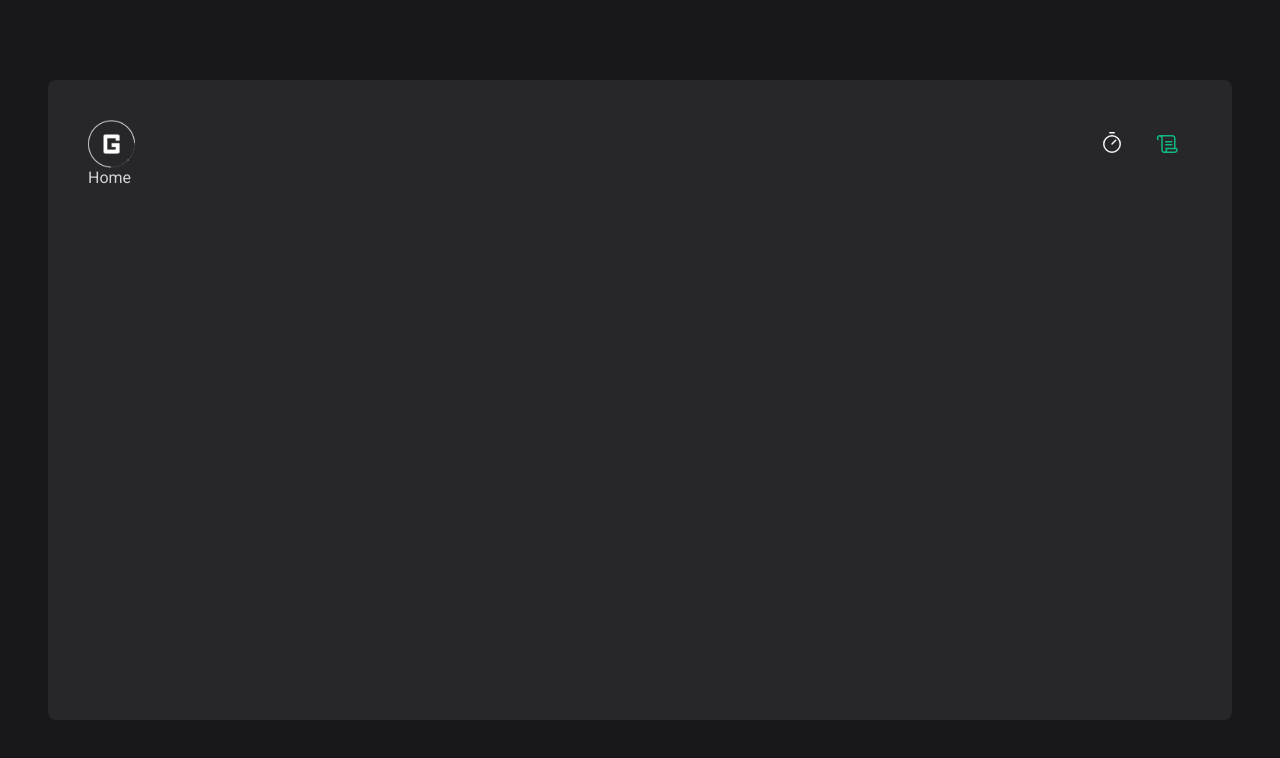
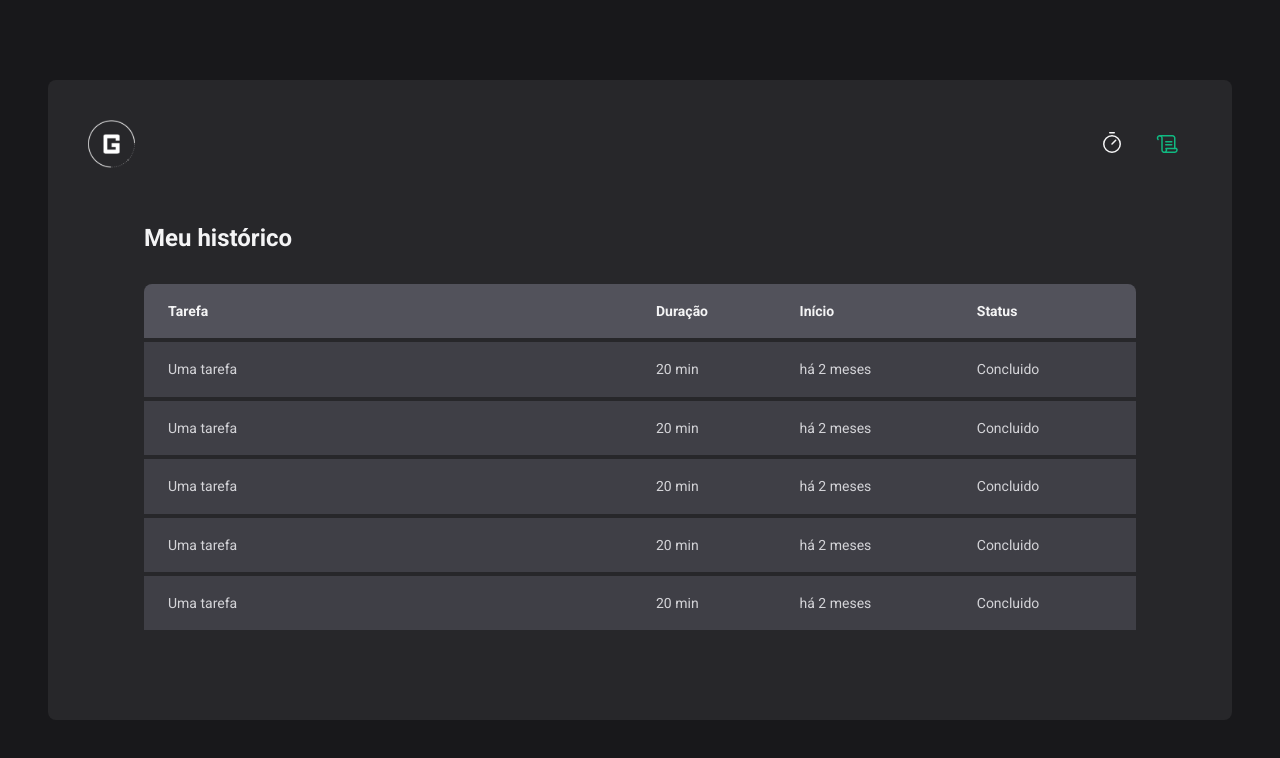
Before and after one commit to GabrielS0ares/timer-pomodoro, a React (Vite) app: page /history in a window 1280 px wide. Shown: the top 758 px of the page. Built offline with nearby package versions, Linux system fonts and the light colour scheme.

Commit message:
Feat: Páginas e rotas - Página: History

```diff
--- a/src/Router.tsx
+++ b/src/Router.tsx
@@ -1,7 +1,8 @@
 import { Routes, Route } from 'react-router-dom'
-import History from './pages/History'
+
 import { DefaultLayout } from './layouts/DefaultLayout'
 import Home from './pages/Home'
+import History from './pages/History'
 
 export function Router() {
   return (
--- a/src/pages/History.tsx
+++ /dev/null
@@ -1,3 +0,0 @@
-export default function History() {
-  return <>Home</>
-}
--- /dev/null
+++ b/src/pages/History/index.tsx
@@ -0,0 +1,54 @@
+import { HistoryContainer, HistoryList } from './styles'
+
+export default function History() {
+  return (
+    <HistoryContainer>
+      <h1>Meu histórico</h1>
+
+      <HistoryList>
+        <table>
+          <thead>
+            <tr>
+              <th>Tarefa</th>
+              <th>Duração</th>
+              <th>Início</th>
+              <th>Status</th>
+            </tr>
+          </thead>
+          <tbody>
+            <tr>
+              <td>Uma tarefa</td>
+              <td>20 min</td>
+              <td>há 2 meses</td>
+              <td>Concluido</td>
+            </tr>
+            <tr>
+              <td>Uma tarefa</td>
+              <td>20 min</td>
+              <td>há 2 meses</td>
+              <td>Concluido</td>
+            </tr>
+            <tr>
+              <td>Uma tarefa</td>
+              <td>20 min</td>
+              <td>há 2 meses</td>
+              <td>Concluido</td>
+            </tr>
+            <tr>
+              <td>Uma tarefa</td>
+              <td>20 min</td>
+              <td>há 2 meses</td>
+              <td>Concluido</td>
+            </tr>
+            <tr>
+              <td>Uma tarefa</td>
+              <td>20 min</td>
+              <td>há 2 meses</td>
+              <td>Concluido</td>
+            </tr>
+          </tbody>
+        </table>
+      </HistoryList>
+    </HistoryContainer>
+  )
+}
--- /dev/null
+++ b/src/pages/History/styles.ts
@@ -0,0 +1,63 @@
+import styled from 'styled-components'
+
+export const HistoryContainer = styled.main`
+  flex: 1;
+  padding: 3.5rem;
+
+  display: flex;
+  flex-direction: column;
+
+  h1 {
+    font-size: 1.5rem;
+    color: ${(props) => props.theme['zinc-100']};
+  }
+
+  table {
+    width: 100%;
+    border-collapse: collapse;
+    min-width: 600px;
+
+    th {
+      background-color: ${(props) => props.theme['zinc-600']};
+      padding: 1rem;
+      text-align: left;
+      color: ${(props) => props.theme['zinc-100']};
+
+      font-size: 0.875rem;
+      line-height: 1.6;
+
+      &:first-child {
+        border-top-left-radius: 8px;
+        padding-left: 1.5rem;
+      }
+
+      &:last-child {
+        border-top-right-radius: 8px;
+        padding-right: 1.5rem;
+      }
+    }
+
+    td {
+      background-color: ${(props) => props.theme['zinc-700']};
+      border-top: 4px solid ${(props) => props.theme['zinc-800']};
+      padding: 1rem;
+
+      font-size: 0.875rem;
+      line-height: 1.6;
+
+      &:first-child {
+        padding-left: 1.5rem;
+        width: 50%;
+      }
+
+      &:last-child {
+        padding-right: 1.5rem;
+      }
+    }
+  }
+`
+export const HistoryList = styled.div`
+  flex: 1;
+  overflow: auto;
+  margin-top: 2rem;
+`
```
